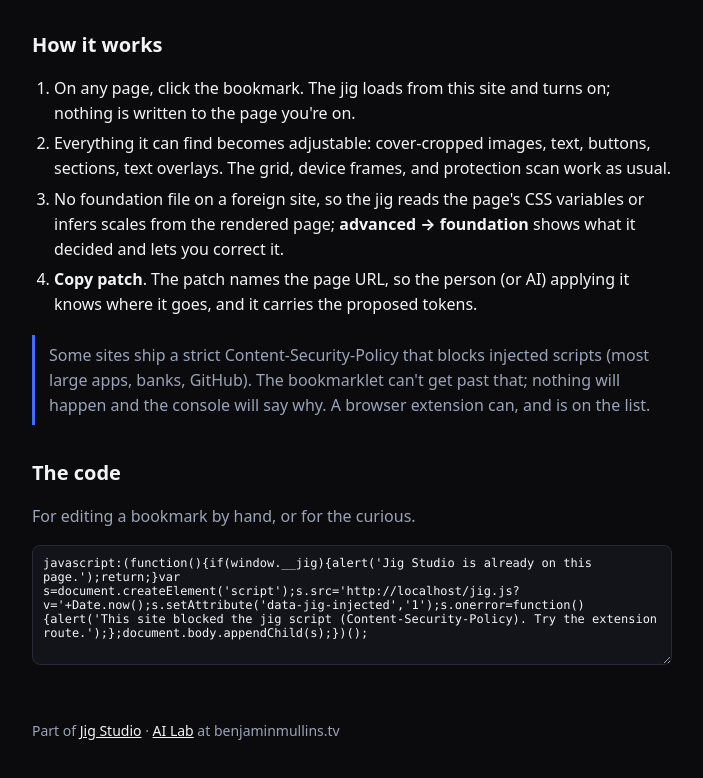
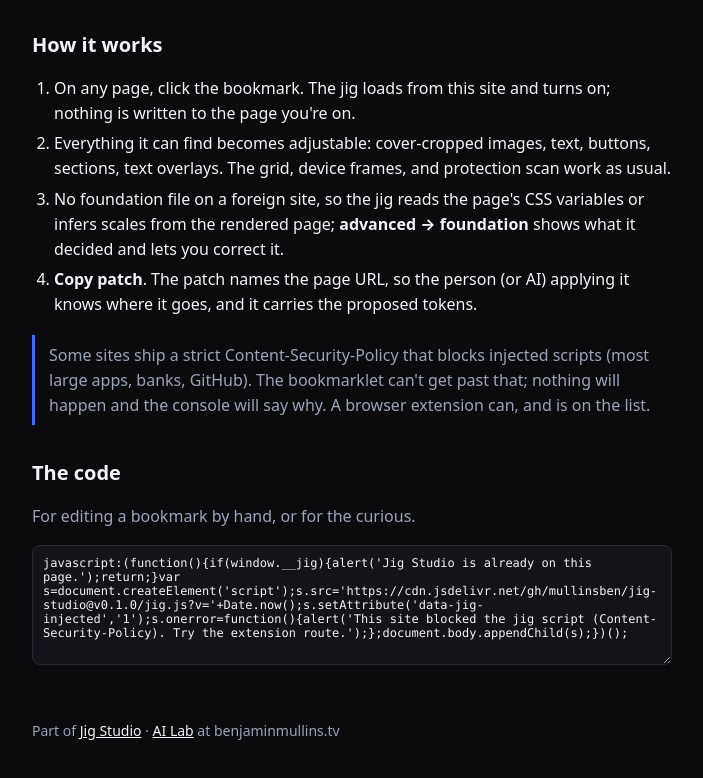
Before and after one commit to mullinsben/jig-studio, a website: page bookmarklet.html in a window 1280 px wide. Shown: the part 413-1191 px from the top of the page, without its empty margins (288-991 px from the left). Drawn offline with Linux system fonts and the light colour scheme.

Commit message:
Install from jsDelivr: README snippet and bookmarklet load the pinned v0.1.0 release

```diff
--- a/bookmarklet.html
+++ b/bookmarklet.html
@@ -55,8 +55,8 @@
   <footer>Part of <a href="https://github.com/mullinsben/jig-studio">Jig Studio</a> · <a href="/#lab">AI Lab</a> at benjaminmullins.tv</footer>
 </main>
 <script>
-  // The hosted jig.js lives next to this page.
-  const src = new URL('jig.js', location.href).href;
+  // The bookmarklet loads the pinned release from jsDelivr, the same file the install snippet uses.
+  const src = 'https://cdn.jsdelivr.net/gh/mullinsben/jig-studio@v0.1.0/jig.js';
   const code = `javascript:(function(){if(window.__jig){alert('Jig Studio is already on this page.');return;}var s=document.createElement('script');s.src='${src}?v='+Date.now();s.setAttribute('data-jig-injected','1');s.onerror=function(){alert('This site blocked the jig script (Content-Security-Policy). Try the extension route.');};document.body.appendChild(s);})();`;
   document.getElementById('bm').setAttribute('href', code);
   document.getElementById('code').value = code;
```
Also changed, not shown: README.md.
